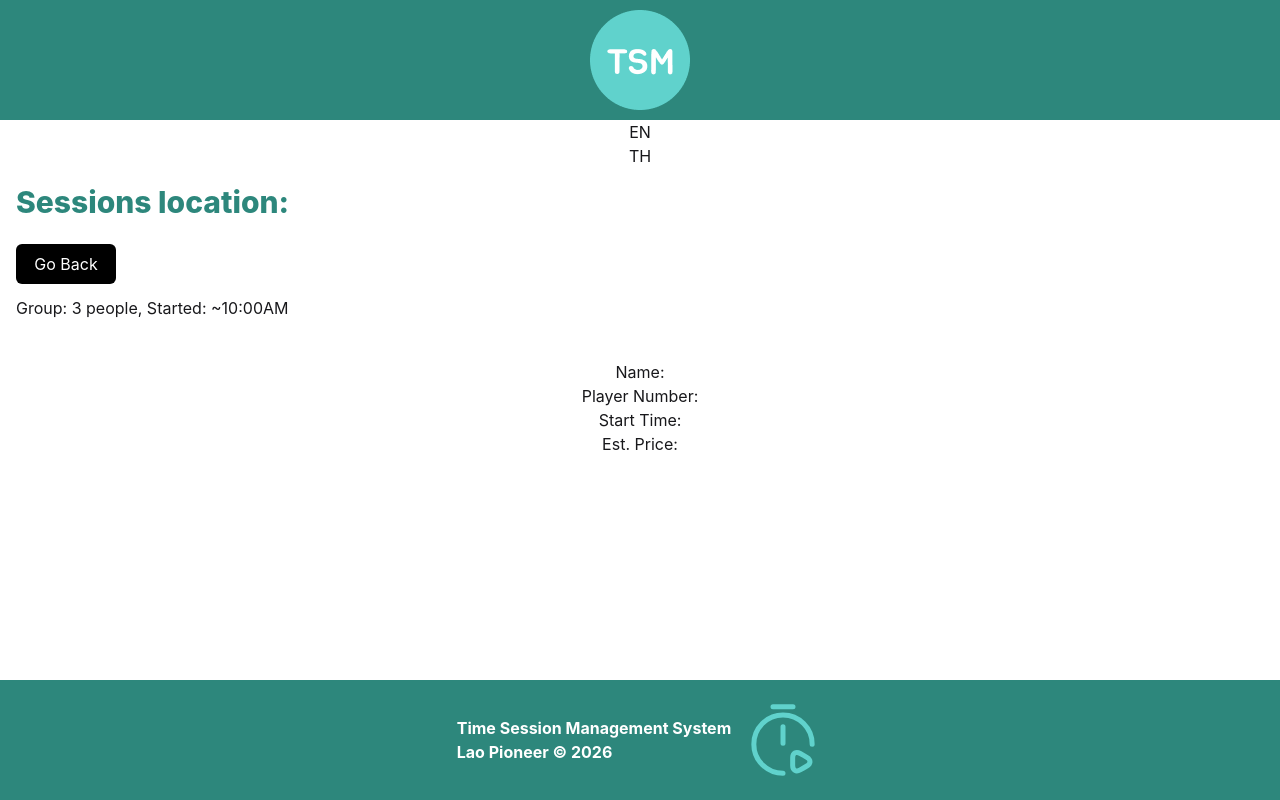
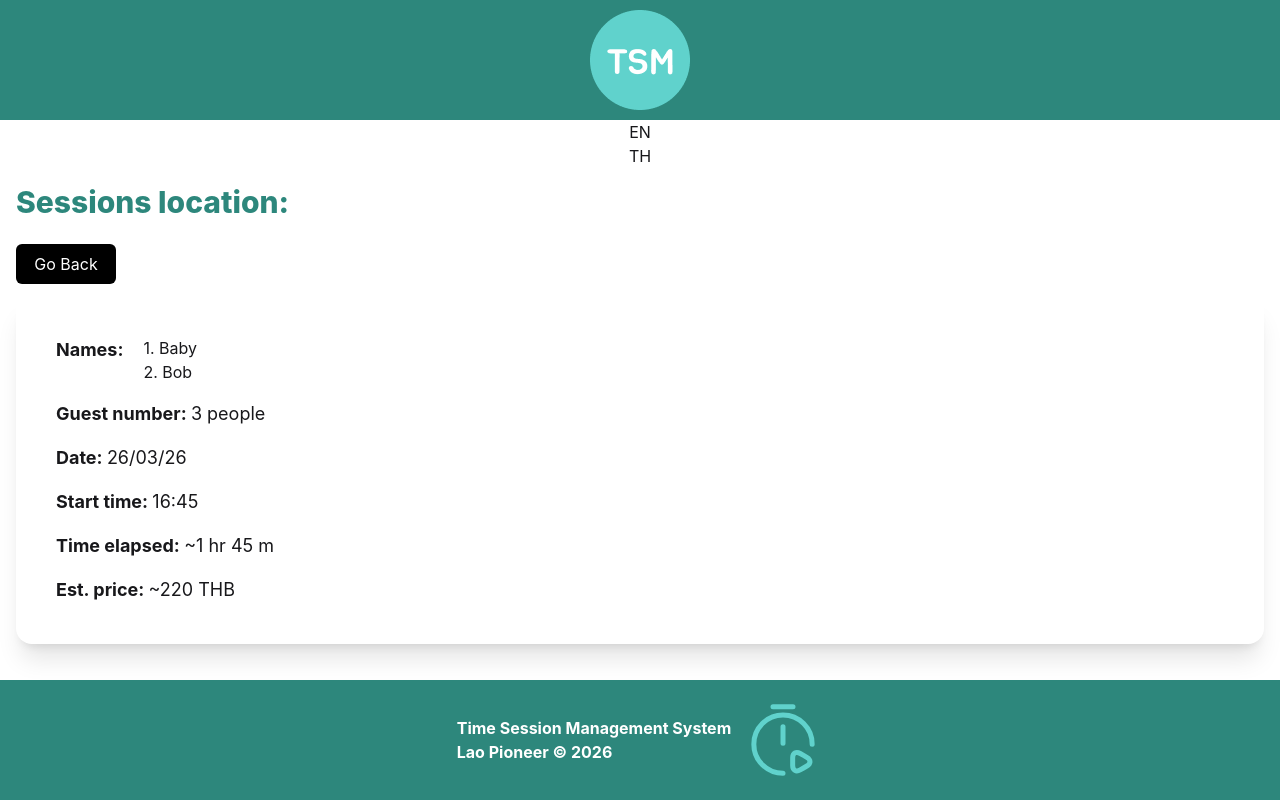
Before and after one commit to tingchannavong/tsm-frontend, a React (Vite) app: page /tsm/sessions/1/view in a window 1280 px wide. Built offline with nearby package versions, Linux system fonts and the light colour scheme; no server answers.

Commit message:
Enhance SessionCard component: add props for names, people, date, and start time; integrate translation support; update styles for better layout

```diff
--- a/src/components/SessionCard.jsx
+++ b/src/components/SessionCard.jsx
@@ -1,16 +1,35 @@
 import styles from "../styles/LoginPage.module.css";
+import { useT } from "../languages/translations";
 
-function SessionCard() {
+function SessionCard({names, people, date, startTime}) {
+  const t = useT();
+
+  const subtitleStyles = "text-lg font-bold";
+  const infoStyles = "text-md font-normal";
   return (
     <>
-    <div className={styles.container}>
-        <h1>Name: </h1>
-        <h1>Player Number: </h1>
-        <h1>Start Time: </h1>
-        <h1>Est. Price: </h1>
-    </div>
+      <div className="p-10 flex grow flex-col gap-4 items-start justify-center min-h-full rounded-2xl shadow-xl ">
+        <div className="flex gap-5">
+          <h1 className={subtitleStyles}>{t("names")}:</h1>
+          <div>
+            <p>1. Baby</p>
+            <p>2. Bob</p>
+          </div>
+        </div>
+        <h1 className={subtitleStyles}>
+          {t("guest_number")}: <span className={infoStyles}>3 {t("people")}</span>
+        </h1>
+         <h1 className={subtitleStyles}>{t("date")}: <span className={infoStyles}>26/03/26</span></h1>
+        <h1 className={subtitleStyles}>
+          {t("start_time")}: <span className={infoStyles}>16:45</span>
+        </h1>
+        <h1 className={subtitleStyles}>
+          {t("time_elapsed")}: <span className={infoStyles}> ~1 {t("hour")} 45 {t("minutes")}</span>
+        </h1>
+        <h1 className={subtitleStyles}>{t("est_price")}: <span className={infoStyles}>~220 THB</span></h1>
+      </div>
     </>
-  )
+  );
 }
 
-export default SessionCard
+export default SessionCard;
--- a/src/languages/en.json
+++ b/src/languages/en.json
@@ -16,5 +16,13 @@
     "people": "people",
     "started": "started",
     "no_session": "No existing sessions.",
-    "select_group": "Please select a group."
+    "select_group": "Please select a group.",
+    "names": "Names",
+    "date": "Date",
+    "start_time": "Start time",
+    "time_elapsed": "Time elapsed",
+    "est_price": "Est. price",
+    "hour": "hr",
+    "minutes": "m"
+
 }
--- a/src/pages/ViewSessions.jsx
+++ b/src/pages/ViewSessions.jsx
@@ -29,7 +29,6 @@ function ViewSessions() {
 
   return (
     <div>
-      <h1>Group: 3 people, Started: ~10:00AM</h1>
       {/* {`${t("people")} ${t("started")}: ~ ${convertDateTimeTo24HrTime(each.items[0].startTime)}`} */}
       <SessionCard />
     </div>
--- a/src/styles/LoginPage.module.css
+++ b/src/styles/LoginPage.module.css
@@ -1,7 +1,7 @@
 @import "tailwindcss";
 
 .container {
-  @apply p-10 flex flex-grow flex-col items-center justify-center min-h-full;
+  @apply p-10 flex grow flex-col items-center justify-center min-h-full;
 }
 
 .formCard {
```
